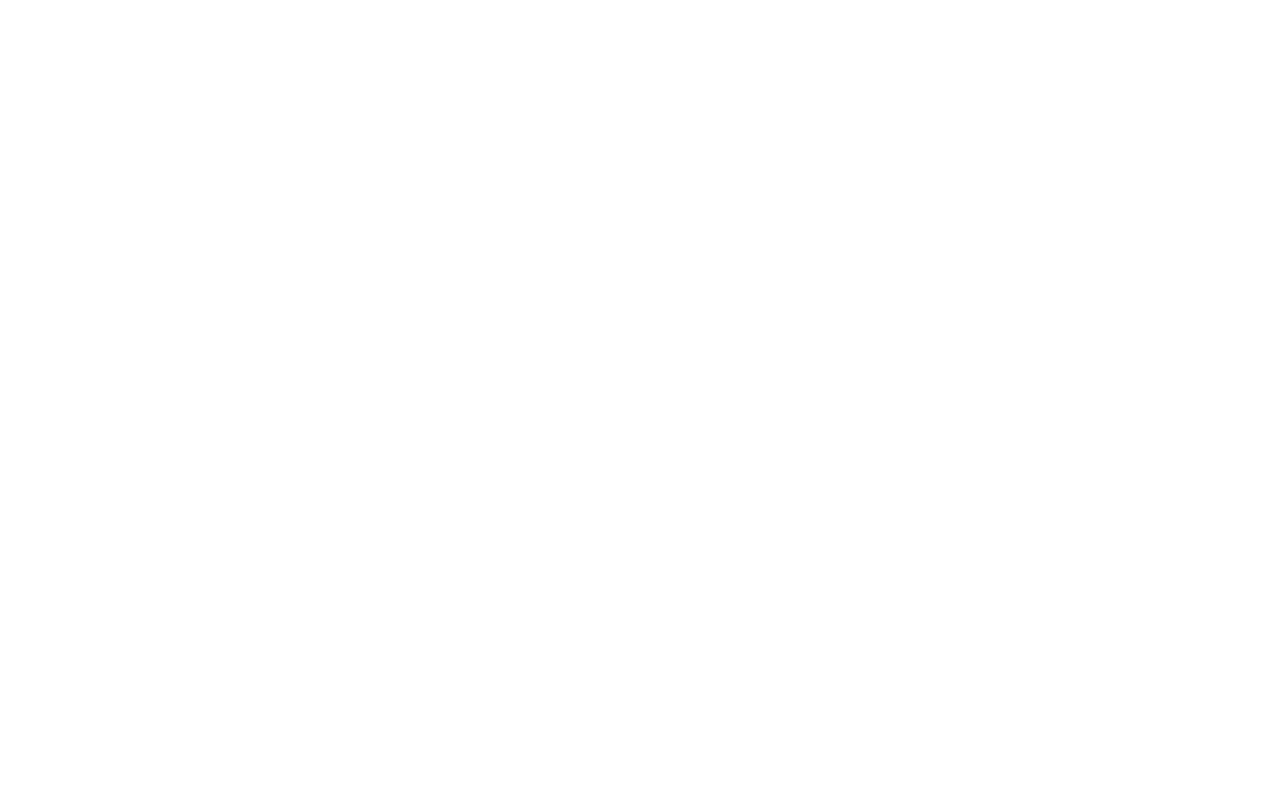
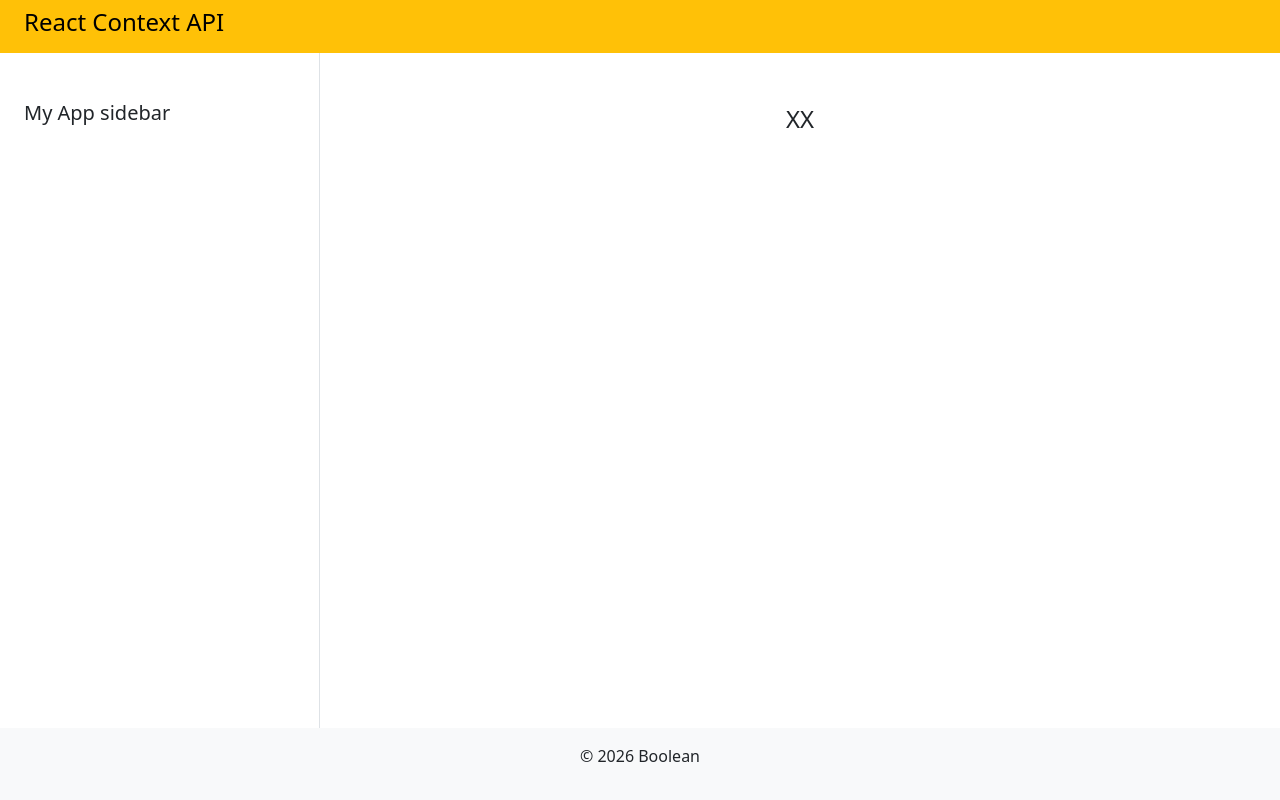
Before and after one commit to ilfosch18-dot/react-context, a React (Vite) app: page / in a window 1280 px wide. Built offline with nearby package versions, Linux system fonts and the light colour scheme.

Commit message:
ho creato la struttura di base con i file richiesti dal progetto

```diff
--- a/src/App.jsx
+++ b/src/App.jsx
@@ -1,8 +1,20 @@
+import Header from "./components/layout/Header.jsx"
+import Sidebar from "./components/layout/Sidebar.jsx"
+import MainContent from "./components/layout/MainContent.jsx"
+import Footer from "./components/layout/Footer.jsx"
+
 function App() {
-
   return (
-    <>
-    </>
+    <div className="min-vh-100 d-flex flex-column">
+      <Header />
+      <div className="d-flex flex-grow-1">
+        <Sidebar />
+        <main className="flex-grow-1">
+          <MainContent />
+        </main>
+      </div>
+      <Footer />
+    </div>
   )
 }
 
--- /dev/null
+++ b/src/components/layout/Footer.jsx
@@ -0,0 +1,7 @@
+export default function Footer() {
+    return (
+        <footer className="bg-light text-dark text-center py-3">
+            <p>© 2026 Boolean</p>
+        </footer>
+    )
+}
--- /dev/null
+++ b/src/components/layout/Header.jsx
@@ -0,0 +1,7 @@
+export default function Header() {
+    return (
+        <header className="bg-warning text-black px-4 py-2">
+            <h2 className="h4">React Context API</h2>
+        </header>
+    )
+}
--- /dev/null
+++ b/src/components/layout/MainContent.jsx
@@ -0,0 +1,5 @@
+export default function MainContent() {
+  return (
+    <main className="text-center pt-5 fs-4">XX</main>
+  )
+}
--- /dev/null
+++ b/src/components/layout/Sidebar.jsx
@@ -0,0 +1,7 @@
+export default function Sidebar() {
+    return (
+        <aside className="w-25 px-4 border-end pt-5">
+            <h4 className="h5">My App sidebar</h4>
+        </aside>
+    );
+}
```
